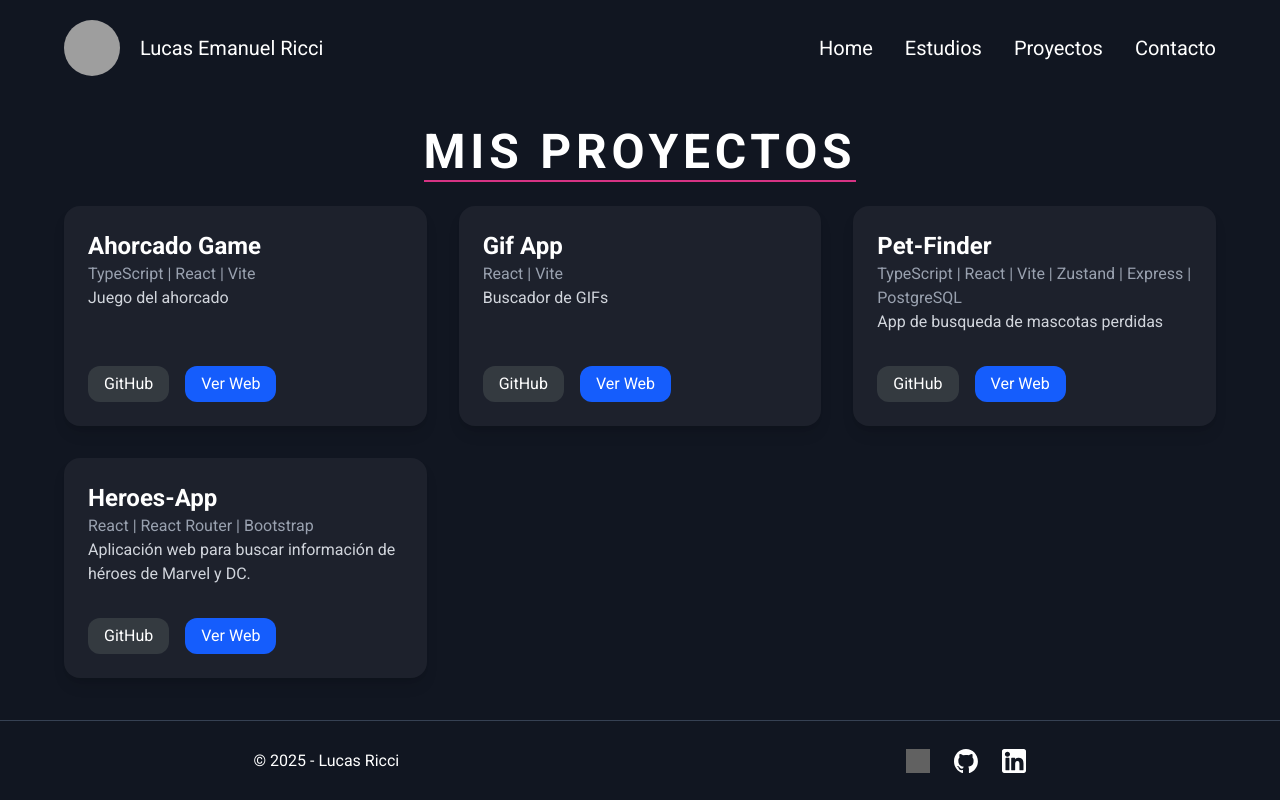
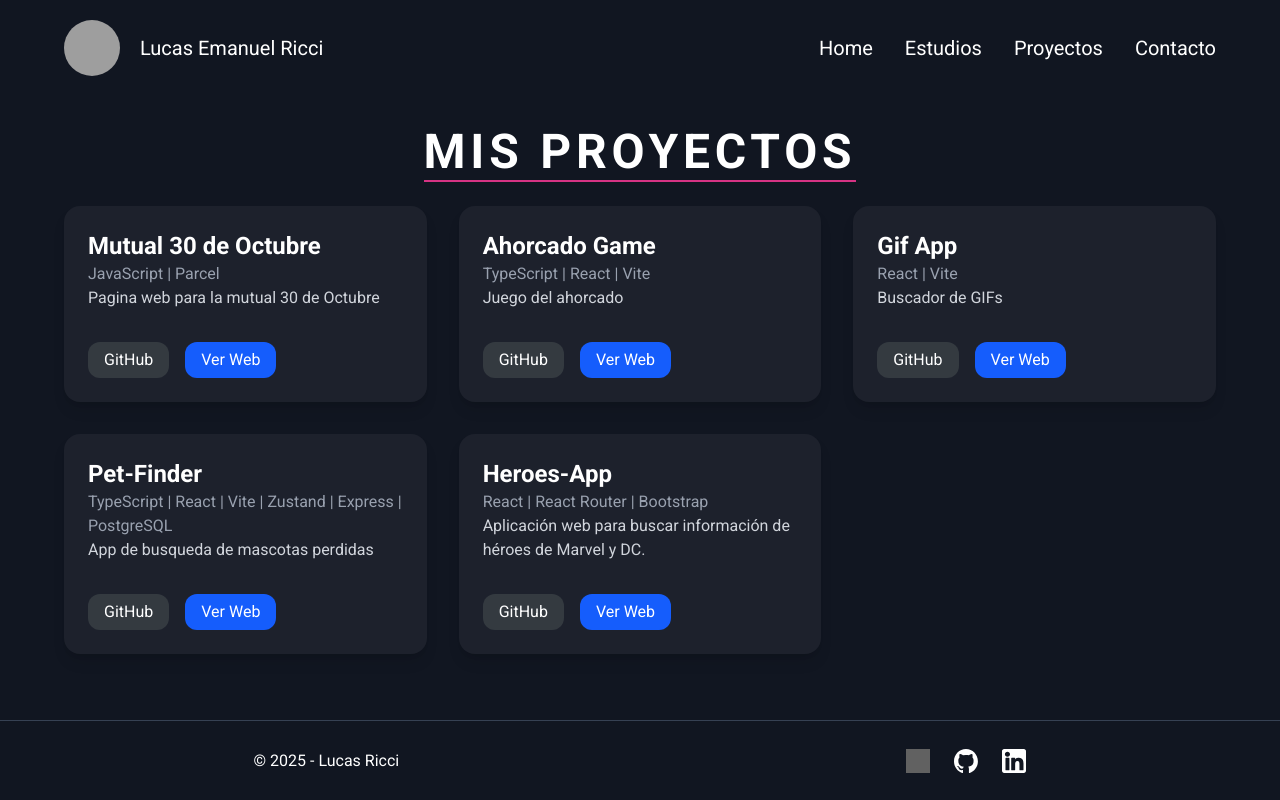
Before and after one commit to lukebro82/Portfolio, a React (Vite) app: page /proyectos in a window 1280 px wide. Built offline with nearby package versions, Linux system fonts and the light colour scheme; grey boxes are pictures that could not be loaded.

Commit message:
new project

```diff
--- a/src/pages/Proyectos.tsx
+++ b/src/pages/Proyectos.tsx
@@ -2,6 +2,13 @@ import { motion } from "framer-motion";
 
 export const Proyectos = () => {
   const proyectos = [
+    {
+      title: "Mutual 30 de Octubre",
+      place: "JavaScript | Parcel",
+      description: "Pagina web para la mutual 30 de Octubre",
+      github: "https://github.com/lukebro82/mutual",
+      web: "https://mutual30.com.ar",
+    },
     {
       title: "Ahorcado Game",
       place: "TypeScript | React | Vite",
@@ -29,7 +36,7 @@ export const Proyectos = () => {
       description:
         "Aplicación web para buscar información de héroes de Marvel y DC.",
       github: "https://github.com/lukebro82/Heroes-App",
-      web: "",
+      web: "https://heroes-searchapp.netlify.app",
     },
   ];
 
```
